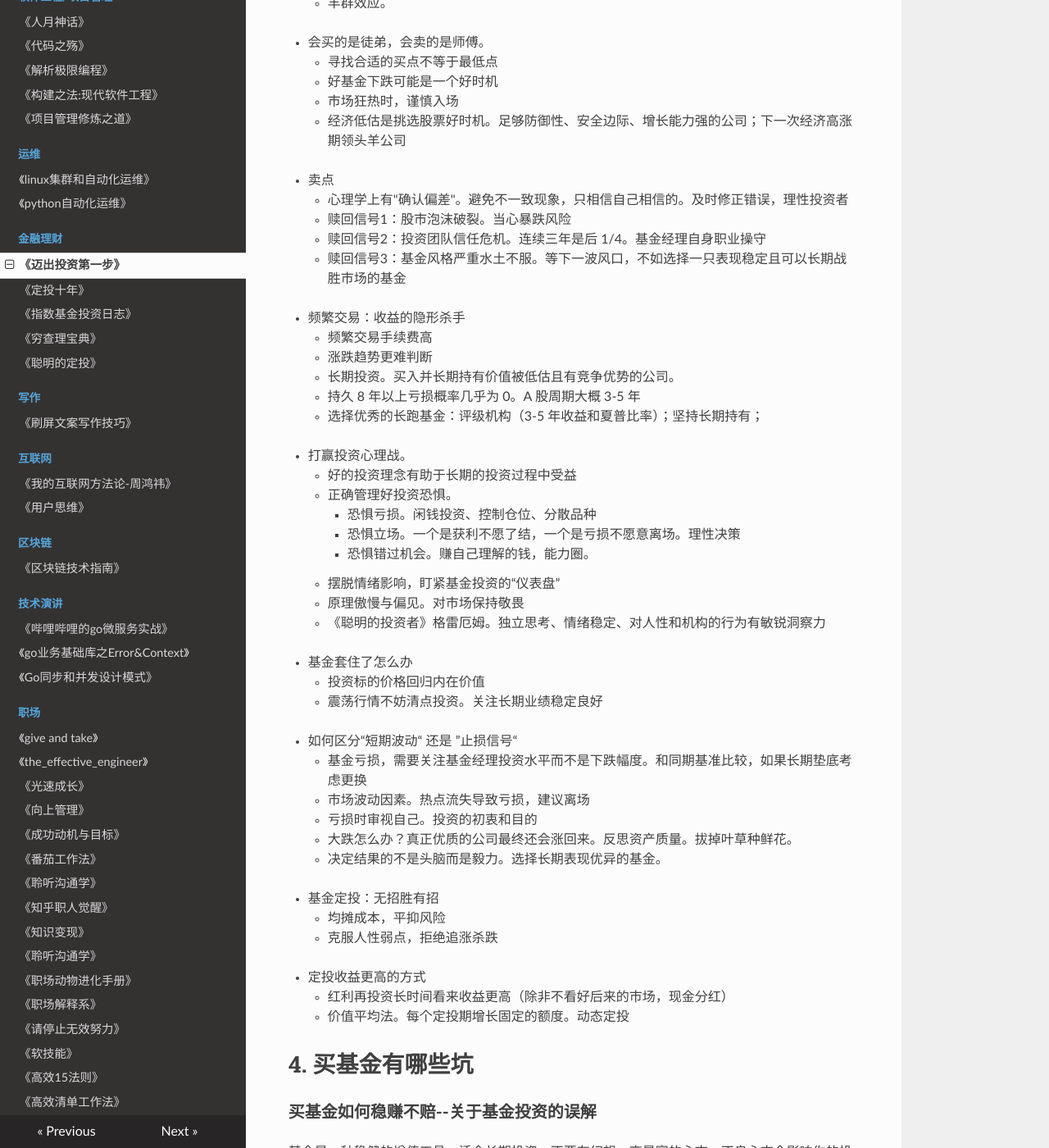
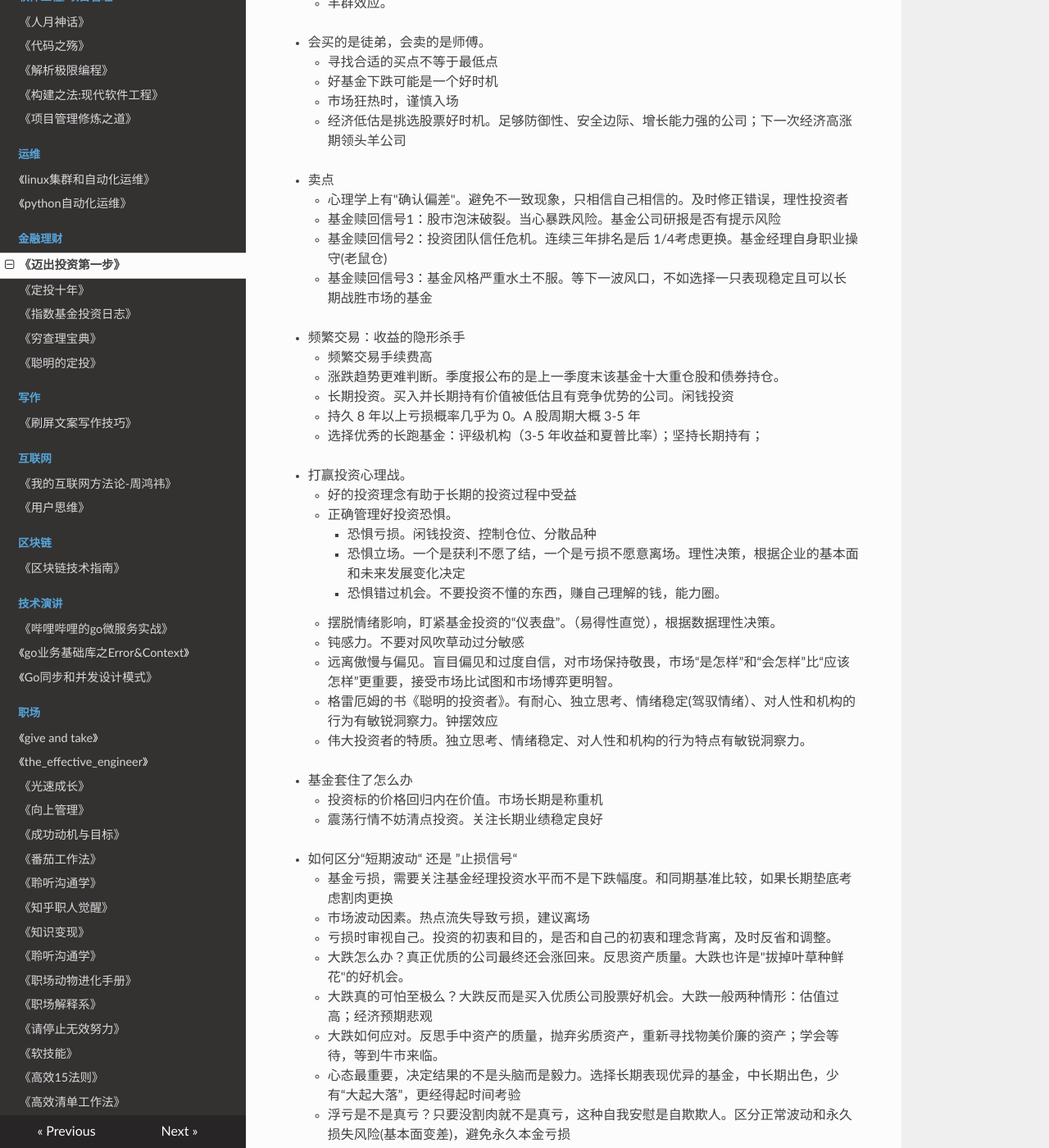
Before and after one commit to PegasusWang/booknotes, an MkDocs documentation site: the page built from docs/金融理财/迈出投资第一步/迈出投资第一步.md, in a window 1280 px wide and 1400 px high, scrolled down 3145 px. Shown: the whole window at 82% size. Built offline with MkDocs 1.6.1, drawn with Linux system fonts in a browser that asks for light colours; nearby versions of some CDN libraries; old or Windows-style settings are respelled for this version of MkDocs; some of the changed text lies outside the part shown.

Commit message:
迈出投资第一步

```diff
--- a/docs/金融理财/迈出投资第一步/迈出投资第一步.md
+++ b/docs/金融理财/迈出投资第一步/迈出投资第一步.md
@@ -111,14 +111,14 @@ CDR: 人民币购买国外上市公司股票
 
 - 卖点
   - 心理学上有"确认偏差"。避免不一致现象，只相信自己相信的。及时修正错误，理性投资者
-  - 赎回信号1：股市泡沫破裂。当心暴跌风险
-  - 赎回信号2：投资团队信任危机。连续三年是后 1/4。基金经理自身职业操守
-  - 赎回信号3：基金风格严重水土不服。等下一波风口，不如选择一只表现稳定且可以长期战胜市场的基金
+  - 基金赎回信号1：股市泡沫破裂。当心暴跌风险。基金公司研报是否有提示风险
+  - 基金赎回信号2：投资团队信任危机。连续三年排名是后 1/4考虑更换。基金经理自身职业操守(老鼠仓)
+  - 基金赎回信号3：基金风格严重水土不服。等下一波风口，不如选择一只表现稳定且可以长期战胜市场的基金
 
 - 频繁交易：收益的隐形杀手
   - 频繁交易手续费高
-  - 涨跌趋势更难判断
-  - 长期投资。买入并长期持有价值被低估且有竞争优势的公司。
+  - 涨跌趋势更难判断。季度报公布的是上一季度末该基金十大重仓股和债券持仓。
+  - 长期投资。买入并长期持有价值被低估且有竞争优势的公司。闲钱投资
   - 持久 8 年以上亏损概率几乎为 0。A 股周期大概 3-5 年
   - 选择优秀的长跑基金：评级机构（3-5 年收益和夏普比率）；坚持长期持有；
 
@@ -126,29 +126,35 @@ CDR: 人民币购买国外上市公司股票
   - 好的投资理念有助于长期的投资过程中受益
   - 正确管理好投资恐惧。
     - 恐惧亏损。闲钱投资、控制仓位、分散品种
-    - 恐惧立场。一个是获利不愿了结，一个是亏损不愿意离场。理性决策
-    - 恐惧错过机会。赚自己理解的钱，能力圈。
-  - 摆脱情绪影响，盯紧基金投资的“仪表盘”
-  - 原理傲慢与偏见。对市场保持敬畏
-  - 《聪明的投资者》格雷厄姆。独立思考、情绪稳定、对人性和机构的行为有敏锐洞察力
+    - 恐惧立场。一个是获利不愿了结，一个是亏损不愿意离场。理性决策，根据企业的基本面和未来发展变化决定
+    - 恐惧错过机会。不要投资不懂的东西，赚自己理解的钱，能力圈。
+  - 摆脱情绪影响，盯紧基金投资的“仪表盘”。（易得性直觉），根据数据理性决策。
+  - 钝感力。不要对风吹草动过分敏感
+  - 远离傲慢与偏见。盲目偏见和过度自信，对市场保持敬畏，市场“是怎样”和“会怎样”比“应该怎样”更重要，接受市场比试图和市场博弈更明智。
+  - 格雷厄姆的书《聪明的投资者》。有耐心、独立思考、情绪稳定(驾驭情绪）、对人性和机构的行为有敏锐洞察力。钟摆效应
+  - 伟大投资者的特质。独立思考、情绪稳定、对人性和机构的行为特点有敏锐洞察力。
 
 - 基金套住了怎么办
-  - 投资标的价格回归内在价值
+  - 投资标的价格回归内在价值。市场长期是称重机
   - 震荡行情不妨清点投资。关注长期业绩稳定良好
 
 - 如何区分“短期波动“ 还是 ”止损信号“
-  - 基金亏损，需要关注基金经理投资水平而不是下跌幅度。和同期基准比较，如果长期垫底考虑更换
+  - 基金亏损，需要关注基金经理投资水平而不是下跌幅度。和同期基准比较，如果长期垫底考虑割肉更换
   - 市场波动因素。热点流失导致亏损，建议离场
-  - 亏损时审视自己。投资的初衷和目的
-  - 大跌怎么办？真正优质的公司最终还会涨回来。反思资产质量。拔掉叶草种鲜花。
-  - 决定结果的不是头脑而是毅力。选择长期表现优异的基金。
+  - 亏损时审视自己。投资的初衷和目的，是否和自己的初衷和理念背离，及时反省和调整。
+  - 大跌怎么办？真正优质的公司最终还会涨回来。反思资产质量。大跌也许是"拔掉叶草种鲜花"的好机会。
+  - 大跌真的可怕至极么？大跌反而是买入优质公司股票好机会。大跌一般两种情形：估值过高；经济预期悲观
+  - 大跌如何应对。反思手中资产的质量，抛弃劣质资产，重新寻找物美价廉的资产；学会等待，等到牛市来临。
+  - 心态最重要，决定结果的不是头脑而是毅力。选择长期表现优异的基金，中长期出色，少有“大起大落”，更经得起时间考验
+  - 浮亏是不是真亏？只要没割肉就不是真亏，这种自我安慰是自欺欺人。区分正常波动和永久损失风险(基本面变差)，避免永久本金亏损
 
 - 基金定投：无招胜有招
-  - 均摊成本，平抑风险
+  - 均摊成本，平抑风险。定投尤其适用于震荡行情
   - 克服人性弱点，拒绝追涨杀跌
+  - 妙手难觅，俗手易行。找到足够的安全边际，比抓住一只牛股更重要
 
-- 定投收益更高的方式
-  - 红利再投资长时间看来收益更高（除非不看好后来的市场，现金分红）
+- 这样定投，收益更高
+  - 红利再投资长时间看来收益更高（除非不看好后来的市场，就选择现金分红落袋为安）
   - 价值平均法。每个定投期增长固定的额度。动态定投
 
 
@@ -156,12 +162,10 @@ CDR: 人民币购买国外上市公司股票
 
 ### 买基金如何稳赚不赔--关于基金投资的误解
 
-基金是一种稳健的增值工具，适合长期投资，不要有幻想一夜暴富的心态，不良心态会影响你的投资结果。
-投资和投机：投资不是拼一时之快，而是遵守严格的纪律。
-
-债券基金也不是稳赚不赔，债券波动幅度远小于股票，风险相对较小。
-
-定投一定稳赚不赔？震荡向下市场中会持续出现账面浮亏，不用过于担忧。定期对基金”体检“决定是否要赎回。
+- 买基金能一夜暴富么？ 基金是一种稳健的增值工具，适合长期投资，不要有幻想一夜暴富的心态，不良心态会影响你的投资结果。
+- 投资和投机：投资不是拼一时之快，而是遵守严格的纪律。如何平衡目标收益和风险
+- 债券基金也不是稳赚不赔，债券波动幅度远小于股票，风险相对较小。
+- 定投一定稳赚不赔？震荡向下市场中会持续出现账面浮亏，不用过于担忧。定期对基金”体检“，比较业绩基准决定是否要赎回。
 
 ### 投资中自己挖的坑
 
@@ -172,15 +176,15 @@ CDR: 人民币购买国外上市公司股票
 
 ### 买在最低点，卖在最高点。市场涨跌引起的投资幻觉
 
-- 牛市思维让你在下跌中遭受损失，熊市思维让你错误良机。正反两面思考，不断检视，资产配置，控制风险
+- 牛市思维让你在下跌中遭受损失，熊市思维让你错误良机。正反两面思考，不断检视，资产配置，控制风险，控制仓位(25%-75%)
 - 重仓股大跌是赎回信号么？应该充分信任管理人的投资能力。犯错不可怕，从错误中学习。
 - 基金应该买涨不买跌么？审慎判断，理性分析。很多时候下跌反而是好的买入时机
-- 亏钱的基金要割肉么？行为偏差：拔掉鲜花浇灌野草。忘掉投资成本，客观分析。（主动基金的经理会进行调仓）。分清优劣
+- 亏钱的基金要割肉么？行为偏差：拔掉鲜花浇灌野草。忘掉投资成本，客观分析。（主动基金的经理会进行调仓）。分清优劣，不要捂着差的基金不放手
 - 跌了 50%要等涨回来了？许多投资者被套以后会失去理性操作的能力，甚至放弃操作。等着一只很差的基金解套是非理性的。警惕”心理账户“的影响
 - 买入及今后可以一劳永逸么？不可取
   - 流动性需求。如果需要取出，可以根据比例分别取出
-  - 风险承受能力改变。考虑业绩赎回
-- 基金经历不会回答你
+  - 风险承受能力改变。考虑业绩赎回差的
+- 基金经理不会回答你的那些事
   - 没有人能预测明天涨跌，但是专业者能够判断长期价格走势。抓住大概率准确的投资机会
 - 分红是发红包么？羊毛出在羊身上，持币还是持基的问题。上涨行情，持基的回报大于持币，否则持基的风险大于持币。
 - 业绩冠军值得买么？历史业绩不代表未来；基金经理换了
@@ -191,7 +195,7 @@ CDR: 人民币购买国外上市公司股票
   - 星级
   - 风险调整后收益。夏普比率等
 - 曾经优秀，今年业绩差是不是不行了？长跑冠军不一定是常胜将军。一旦碰到了优秀的基金经理，就不要轻易放弃
-- 指数基金更赚钱？A 股有效性不强，波动大，很多基金经理可以跑赢指数，不像美股
+- 指数基金更赚钱？A 股有效性不强波动大，散户多，很多基金经理可以跑赢指数，不像美股 (我近期A股基金的投资策略已经逐渐放弃指数)
 - 高风险一定高收益？更高的投资风险不一定高收益，而是更加不确定的结果。较高收益和更大亏损的可能。
 
 ### 基金冷门小知识
```
